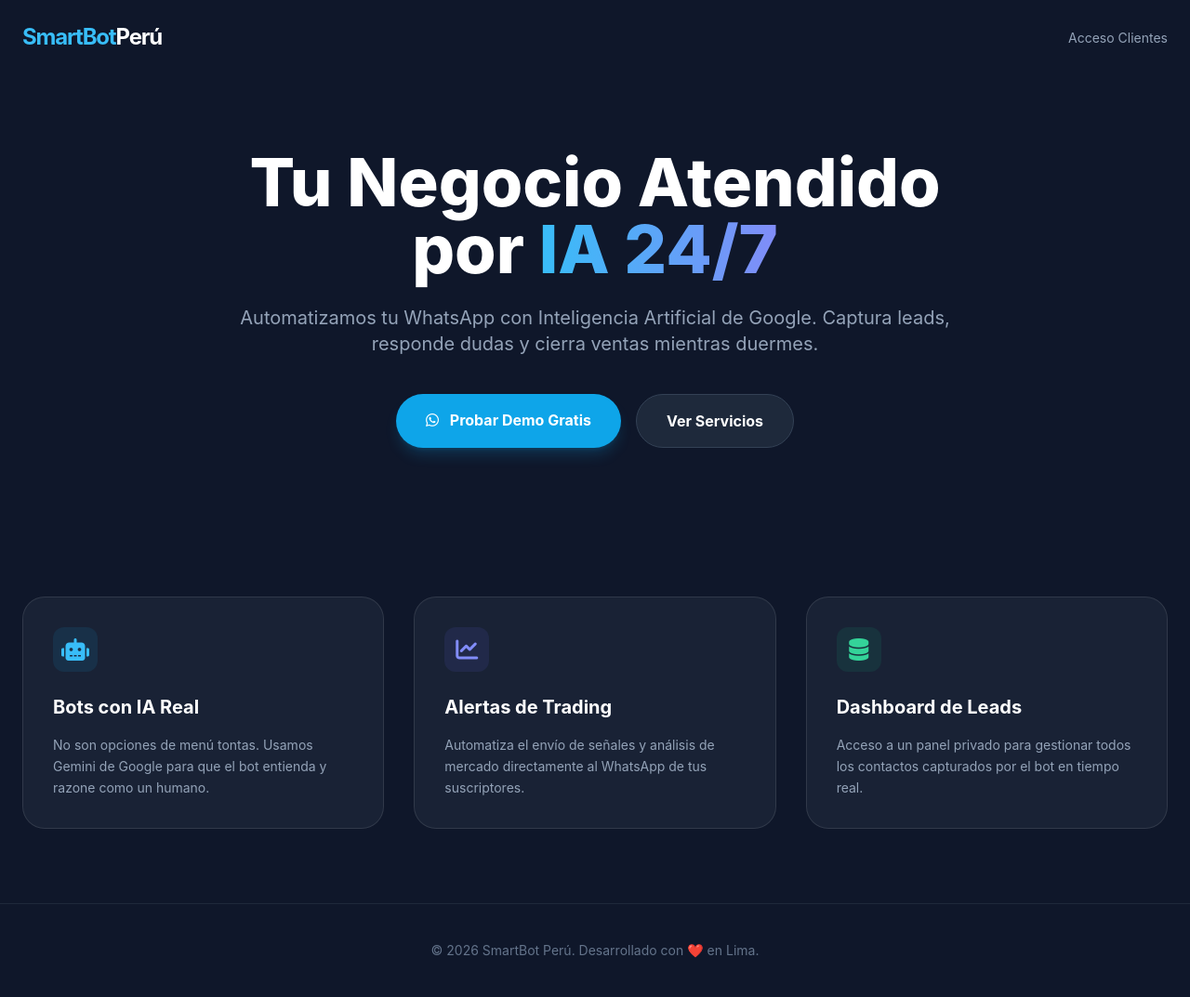
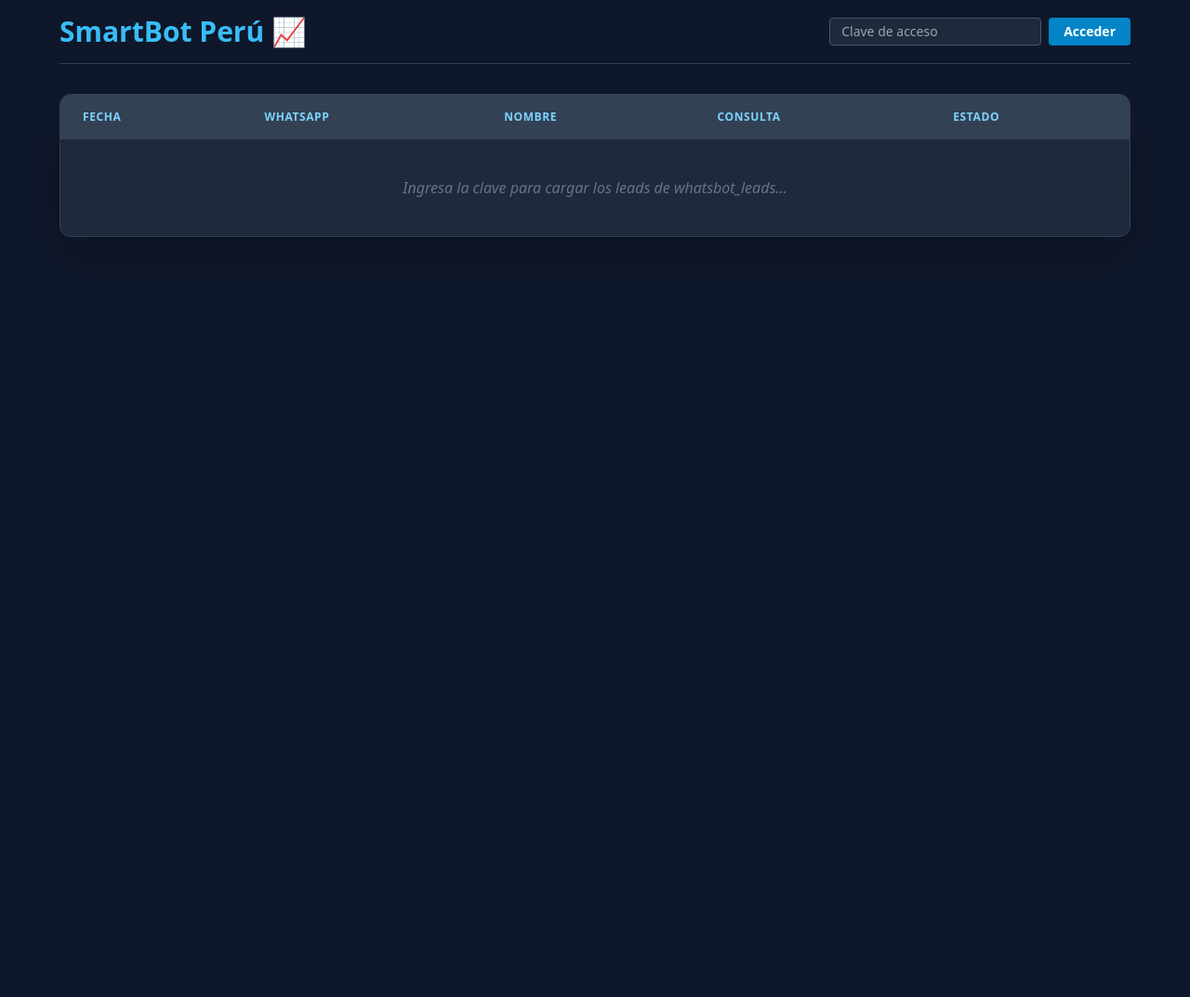
Before and after one commit to smartbot25/whatsbot-fix, a website: page admin/index.html in a window 1280 px wide. Shown: the whole page at 93% size. After the commit the page ends 800 px from the top, so only its background shows below. Drawn offline with nearby package versions, Linux system fonts and the light colour scheme.

Commit message:
Update index.html [skip ci]

```diff
--- a/admin/index.html
+++ b/admin/index.html
@@ -3,87 +3,98 @@
 <head>
     <meta charset="UTF-8">
     <meta name="viewport" content="width=device-width, initial-scale=1.0">
-    <title>SmartBot Perú | Inteligencia Artificial para tu Negocio</title>
+    <title>SmartBot Perú - Panel de Leads</title>
     <script src="https://cdn.tailwindcss.com"></script>
-    <link rel="stylesheet" href="https://cdnjs.cloudflare.com/ajax/libs/font-awesome/6.0.0/css/all.min.min.css">
-    <style>
-        body { background-color: #0f172a; color: white; font-family: 'Inter', sans-serif; }
-        .gradient-text {
-            background: linear-gradient(90deg, #38bdf8, #818cf8);
-            -webkit-background-clip: text;
-            -webkit-text-fill-color: transparent;
-        }
-        .card-blur {
-            background: rgba(30, 41, 59, 0.7);
-            backdrop-filter: blur(10px);
-            border: 1px solid rgba(255, 255, 255, 0.1);
-        }
-    </style>
+    <link rel="icon" href="https://smartbotperu.com/logo.png">
 </head>
-<body>
+<body class="bg-slate-900 text-white font-sans min-h-screen p-4">
 
-    <nav class="flex justify-between items-center p-6 max-w-7xl mx-auto">
-        <div class="text-2xl font-bold tracking-tighter">
-            <span class="text-sky-400">SmartBot</span><span class="text-white">Perú</span>
-        </div>
-        <div>
-             <a href="/admin.html" class="text-sm text-slate-400 hover:text-white transition">Acceso Clientes</a>
-        </div>
-    </nav>
-
-    <header class="py-20 px-6 text-center max-w-4xl mx-auto">
-        <h1 class="text-5xl md:text-7xl font-extrabold mb-6">
-            Tu Negocio Atendido por <span class="gradient-text">IA 24/7</span>
-        </h1>
-        <p class="text-slate-400 text-lg md:text-xl mb-10 leading-relaxed">
-            Automatizamos tu WhatsApp con Inteligencia Artificial de Google.
-            Captura leads, responde dudas y cierra ventas mientras duermes.
-        </p>
-        <div class="flex flex-col md:flex-row gap-4 justify-center">
-            <a href="https://wa.me/15551876287" class="bg-sky-500 hover:bg-sky-400 text-white font-bold py-4 px-8 rounded-full transition transform hover:scale-105 shadow-lg shadow-sky-500/20">
-                <i class="fab fa-whatsapp mr-2"></i> Probar Demo Gratis
-            </a>
-            <a href="#servicios" class="bg-slate-800 hover:bg-slate-700 text-white font-bold py-4 px-8 rounded-full border border-slate-700 transition">
-                Ver Servicios
-            </a>
+    <div class="max-w-6xl mx-auto">
+        <header class="flex justify-between items-center mb-8 border-b border-slate-700 pb-4">
+            <h1 class="text-3xl font-bold text-sky-400">SmartBot Perú 📈</h1>
+            <div id="auth-section" class="flex gap-2">
+                <input type="password" id="admin-pass" placeholder="Clave de acceso" class="bg-slate-800 border border-slate-600 rounded px-3 py-1 text-sm focus:outline-none focus:ring-2 focus:ring-sky-500">
+                <button onclick="loadLeads()" class="bg-sky-600 hover:bg-sky-500 px-4 py-1 rounded text-sm font-bold transition">Acceder</button>
             </div>
         </header>
 
-    <section id="servicios" class="py-20 px-6 max-w-7xl mx-auto grid grid-cols-1 md:grid-cols-3 gap-8">
-        <div class="card-blur p-8 rounded-3xl">
-            <div class="w-12 h-12 bg-sky-500/10 rounded-xl flex items-center justify-center mb-6 text-sky-400 text-2xl">
-                <i class="fas fa-robot"></i>
+        <div class="bg-slate-800 rounded-xl shadow-2xl overflow-hidden border border-slate-700">
+            <div class="overflow-x-auto">
+                <table class="w-full text-left border-collapse">
+                    <thead>
+                        <tr class="bg-slate-700 text-sky-300 uppercase text-xs tracking-wider">
+                            <th class="px-6 py-4 font-bold">Fecha</th>
+                            <th class="px-6 py-4 font-bold">WhatsApp</th>
+                            <th class="px-6 py-4 font-bold">Nombre</th>
+                            <th class="px-6 py-4 font-bold">Consulta</th>
+                            <th class="px-6 py-4 font-bold">Estado</th>
+                        </tr>
+                    </thead>
+                    <tbody id="leads-table" class="divide-y divide-slate-700">
+                        <tr>
+                            <td colspan="5" class="px-6 py-10 text-center text-slate-500 italic">
+                                Ingresa la clave para cargar los leads de whatsbot_leads...
+                            </td>
+                        </tr>
+                    </tbody>
+                </table>
             </div>
-            <h3 class="text-xl font-bold mb-4">Bots con IA Real</h3>
-            <p class="text-slate-400 text-sm leading-relaxed">
-                No son opciones de menú tontas. Usamos Gemini de Google para que el bot entienda y razone como un humano.
-            </p>
+        </div>
     </div>
 
-        <div class="card-blur p-8 rounded-3xl">
-            <div class="w-12 h-12 bg-indigo-500/10 rounded-xl flex items-center justify-center mb-6 text-indigo-400 text-2xl">
-                <i class="fas fa-chart-line"></i>
-            </div>
-            <h3 class="text-xl font-bold mb-4">Alertas de Trading</h3>
-            <p class="text-slate-400 text-sm leading-relaxed">
-                Automatiza el envío de señales y análisis de mercado directamente al WhatsApp de tus suscriptores.
-            </p>
-        </div>
+    <script>
+        async function loadLeads() {
+            const password = document.getElementById('admin-pass').value;
+            const tableBody = document.getElementById('leads-table');
 
-        <div class="card-blur p-8 rounded-3xl">
-            <div class="w-12 h-12 bg-emerald-500/10 rounded-xl flex items-center justify-center mb-6 text-emerald-400 text-2xl">
-                <i class="fas fa-database"></i>
-            </div>
-            <h3 class="text-xl font-bold mb-4">Dashboard de Leads</h3>
-            <p class="text-slate-400 text-sm leading-relaxed">
-                Acceso a un panel privado para gestionar todos los contactos capturados por el bot en tiempo real.
-            </p>
-        </div>
-    </section>
+            if (!password) {
+                alert("Por favor, ingresa la clave de administrador.");
+                return;
+            }
 
-    <footer class="py-10 border-t border-slate-800 text-center">
-        <p class="text-slate-500 text-sm">© 2026 SmartBot Perú. Desarrollado con ❤️ en Lima.</p>
-    </footer>
+            tableBody.innerHTML = '<tr><td colspan="5" class="px-6 py-10 text-center text-sky-400 animate-pulse">Conectando con Netlify...</td></tr>';
 
+            try {
+                // ✅ SOLUCIÓN: Ruta específica para Netlify Functions
+                const response = await fetch('/.netlify/functions/leads', {
+                    headers: {
+                        'Authorization': password
+                    }
+                });
+
+                if (!response.ok) {
+                    throw new Error(response.status === 401 ? 'Clave incorrecta' : 'Error de conexión');
+                }
+
+                const leads = await response.json();
+
+                if (!leads || leads.length === 0) {
+                    tableBody.innerHTML = '<tr><td colspan="5" class="px-6 py-10 text-center text-slate-400">No hay leads registrados en whatsbot_leads.</td></tr>';
+                    return;
+                }
+
+                tableBody.innerHTML = '';
+                leads.forEach(lead => {
+                    // Mapeo exacto de los campos de tu tabla whatsbot_leads
+                    const row = `
+                        <tr class="hover:bg-slate-700/50 transition border-b border-slate-700">
+                            <td class="px-6 py-4 text-sm text-slate-400">${new Date(lead.created_at).toLocaleDateString()}</td>
+                            <td class="px-6 py-4 font-medium text-sky-400">${lead.phone || lead.wa_id || 'S/N'}</td>
+                            <td class="px-6 py-4 text-sm">${lead.name || 'Sin nombre'}</td>
+                            <td class="px-6 py-4 text-sm text-slate-300">${lead.query || lead.interest || 'Pendiente'}</td>
+                            <td class="px-6 py-4">
+                                <span class="px-2 py-1 bg-green-900/30 text-green-400 text-xs rounded-full border border-green-800">WhatsApp</span>
+                            </td>
+                        </tr>
+                    `;
+                    tableBody.innerHTML += row;
+                });
+
+            } catch (error) {
+                console.error('Error:', error);
+                tableBody.innerHTML = `<tr><td colspan="5" class="px-6 py-10 text-center text-red-400">❌ Error: ${error.message}</td></tr>`;
+            }
+        }
+    </script>
 </body>
 </html>
```
Lines whose indentation alone changed are shown as unchanged.
